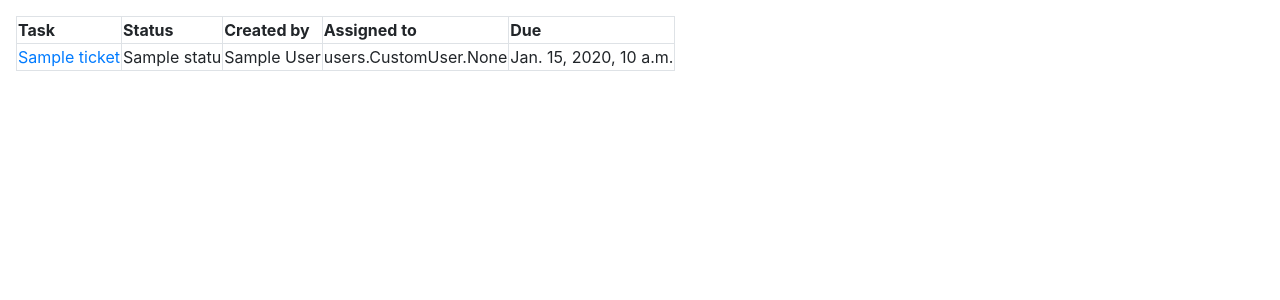
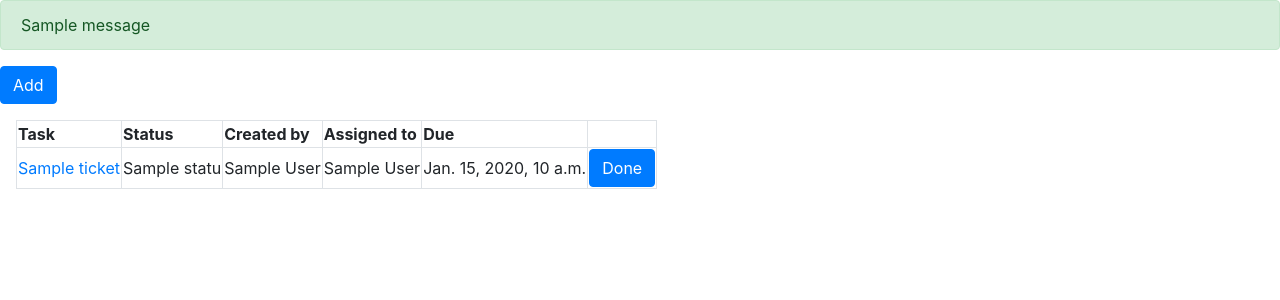
Before and after one commit to lektoakle/tracker, a Django app: page /ticket/ in a window 1280 px wide. Shown: the top 300 px of the page. Run offline with Django 3.2, Linux system fonts and the light colour scheme; tables that the repository leaves empty hold one stand-in row (values such as "Sample post"); one stand-in notice (Sample message) is shown; some libraries are stand-ins or nearby versions.

Commit message:
Added alerts

```diff
--- a/tickets/templates/tickets/base.html
+++ b/tickets/templates/tickets/base.html
@@ -17,7 +17,11 @@
     <script src="https://maxcdn.bootstrapcdn.com/bootstrap/4.5.2/js/bootstrap.min.js"></script>
 </head>
 <body>
-
+    {% if messages %}
+    {% for message in messages %}
+    <div class="alert alert-{{ message.tags }}" role="alert">{{ message }}</div>
+    {% endfor %}
+    {% endif %}
     {% block content %}{% endblock content %}
 </body>
 </html>
--- a/tickets/templates/tickets/ticket_detail.html
+++ b/tickets/templates/tickets/ticket_detail.html
@@ -5,10 +5,14 @@ Task: {{ object.title }}
 {% endblock title %}
 
 {% block content %}
+<a href="{% url 'ticket-create' %}" class="btn btn-primary">Add</a>
 <a href="{% url 'ticket-update' object.id %}"><button class="btn btn-info">Update</button></a>
 <a href="{% url 'ticket-delete' object.id %}" ><button class="btn btn-danger">Delete</button></a>
 <p>{{ object.title }}</p>
-<p>{{ object.assigned_to }}</p>
+<p>{% for person in object.assigned_to.all %}
+    {{ person }}
+    {% endfor %}
+</p>
 <p>{{ object.date_due }}</p>
 <p>{{ object.status }}</p>
 {% endblock %}
--- a/tickets/templates/tickets/ticket_list.html
+++ b/tickets/templates/tickets/ticket_list.html
@@ -3,7 +3,7 @@
 Ticket - Home
 {% endblock title %}
 {% block content %}
-
+    <a href="{% url 'ticket-create' %}" class="btn btn-primary">Add</a>
     <table class="table-bordered m-3">
         <tr>
             <th>Task</th>
@@ -22,11 +22,12 @@ Ticket - Home
                     {{ object.created_by }}
                 </td>
                 <td>
-                    {% if object.assigned_to is not None %}
-                    {{ object.assigned_to }}
-                    {% endif %}
+                    {% for person in object.assigned_to.all %}
+                    {{ person }}
+                    {% endfor %}
                 </td>
                 <td> {{ object.date_due }} </td>
+                <td><btn class="btn btn-primary">Done</btn></td>
             </tr>
         {% endfor %}
     </table>
--- a/tickets/views.py
+++ b/tickets/views.py
@@ -1,28 +1,44 @@
 from django.shortcuts import render
 from django.urls import reverse_lazy
+from django.contrib import messages
 from django.contrib.auth.mixins import LoginRequiredMixin, UserPassesTestMixin
+from django.contrib.messages.views import SuccessMessageMixin
 from django.views.generic import ListView, DetailView, CreateView, UpdateView, DeleteView
 from .models import Ticket, Status
+from django import forms
 
 class TicketListView(ListView):
     model = Ticket
 
-class TicketCreateView(LoginRequiredMixin, CreateView):
+class TicketCreateView(LoginRequiredMixin, SuccessMessageMixin, CreateView):
     model = Ticket
     fields = ['title', 'content', 'assigned_to', 'date_due']
+    # ticket_title is defined in get_success_message
+    success_message = "Ticket \"%(ticket_title)s\" created successfully"
 
     def form_valid(self, form):
         form.instance.created_by = self.request.user
-        # get_or_create return a tuple (object, created) with object and boolean
+        # get_or_create returns a tuple (object, created) with object and boolean
         form.instance.status, _ = Status.objects.get_or_create(title='Not started')
         return super().form_valid(form)
+
+    def get_success_message(self, cleaned_data):
+        return self.success_message % dict(
+            cleaned_data,
+            ticket_title=self.object.title,
+        )
+
+    # widgets = {
+    #     'date_due': forms.DateTimeInput()
+    # }
 
 class TicketDetailView(DetailView):
     model = Ticket
 
-class TicketUpdateView(LoginRequiredMixin, UserPassesTestMixin, UpdateView):
+class TicketUpdateView(LoginRequiredMixin, UserPassesTestMixin, SuccessMessageMixin, UpdateView):
     model = Ticket
     fields = ['title', 'content', 'assigned_to', 'date_due', 'status']
+    success_message = "Ticket \"%(ticket_title)s\" is updated"
 
     def test_func(self):
         ticket = self.get_object()
@@ -30,12 +46,24 @@ class TicketUpdateView(LoginRequiredMixin, UserPassesTestMixin, UpdateView):
             return True
         return False
 
+    def get_success_message(self, cleaned_data):
+        return self.success_message % dict(
+            cleaned_data,
+            ticket_title = self.object.title,
+        )
+
+
 class TicketDeleteView(LoginRequiredMixin, UserPassesTestMixin, DeleteView):
     model = Ticket
     success_url = reverse_lazy('ticket-list')
+    success_message = "Ticket was deleted successfully"
 
     def test_func(self):
         ticket = self.get_object()
         if ticket.created_by == self.request.user:
             return True
         return False
+
+    def delete(self, request, *args, **kwargs):
+        messages.success(self.request, self.success_message)
+        return super(TicketDeleteView, self).delete(request, *args, **kwargs)
```
